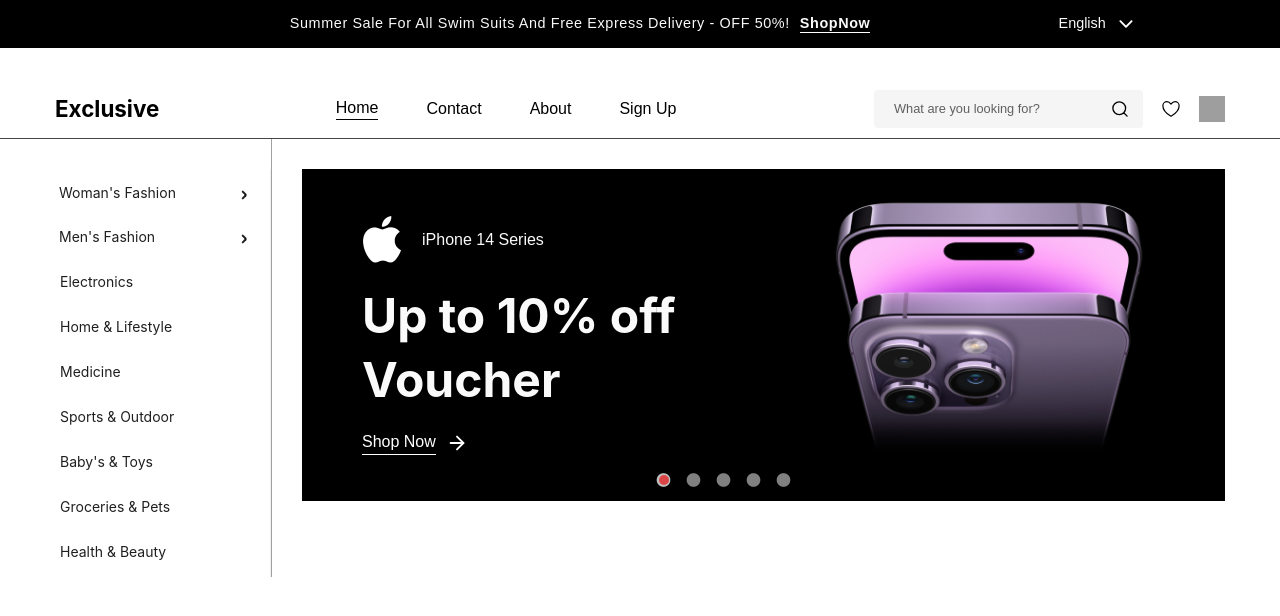
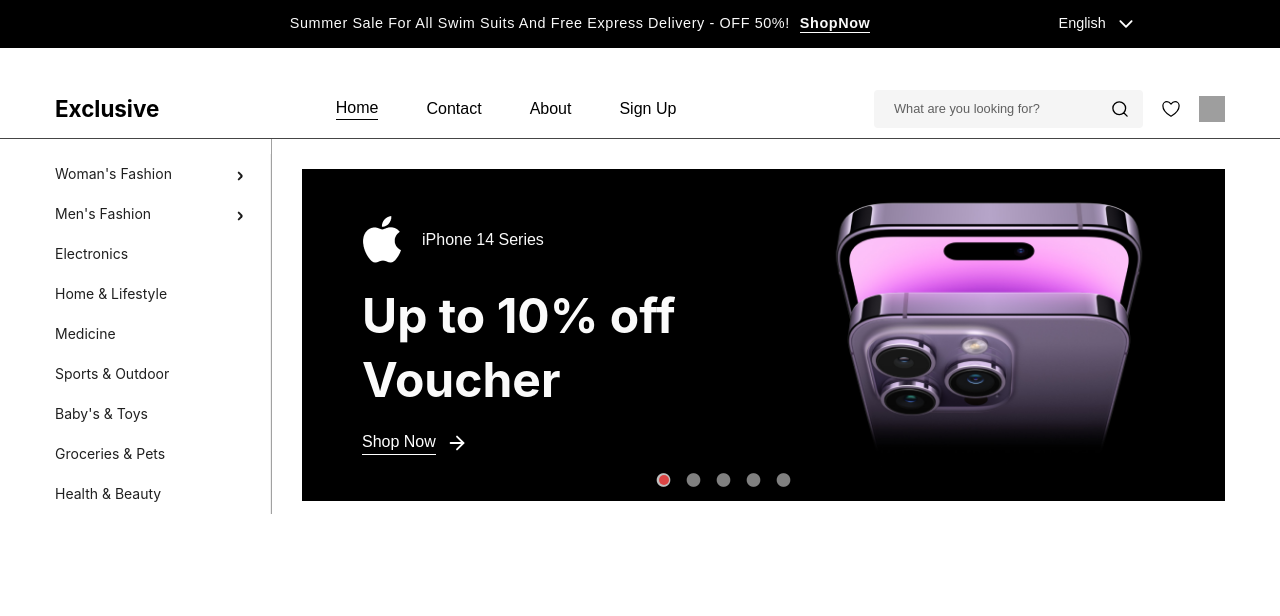
Before and after one commit to HoangThaiDev/Exclusive-vite, a React (Vite) app: page / in a window 1280 px wide. Shown: the top 616 px of the page. Built offline with nearby package versions, Linux system fonts and the light colour scheme; no server answers; grey boxes are pictures that could not be loaded.

Commit message:
Fix sidbarMenuHeade.css & header.module.css

```diff
--- a/src/component/Home/css/ant-design/sidebarMenuHeader.css
+++ b/src/component/Home/css/ant-design/sidebarMenuHeader.css
@@ -6,23 +6,20 @@
 .header__col-sidebar-menu .ant-menu-submenu,
 .header__col-sidebar-menu .ant-menu-item {
     width: 100%;
-    /* height: 35px; */
-}
-
-.header__col-sidebar-menu .ant-menu-item {
-    margin: 5px 0 !important;
 }
 
 .header__col-sidebar-menu .ant-menu-item .ant-menu-title-content {
-    padding-left: 5px;
+    padding-left: 0;
 }
 
 .header__col-sidebar-menu .ant-menu-submenu-title {
     padding: 0 !important;
+    margin: 0;
 }
 
 .header__col-sidebar-menu .ant-menu-item-only-child {
-    padding-left: 0 !important;
+    padding: 0 !important;
+    margin: 0;
 }
 
 /* CSS: Icons */
@@ -31,6 +28,7 @@
 }
 
 /* CSS: Active */
+
 .header__col-sidebar-menu .ant-menu-submenu-open .ant-menu-inline {
     padding-left: 20px;
 }
--- a/src/component/Home/css/header.module.css
+++ b/src/component/Home/css/header.module.css
@@ -8,13 +8,10 @@
     margin: 0 auto;
 }
 
-
-/* CSS: Header Row */
-
 /* CSS: Header Col */
 .header__col {
     position: relative;
-    padding-top: 30px;
+    padding-top: 15px;
 }
 
 .header__col:nth-child(1) {
@@ -25,5 +22,4 @@
 .header__col:nth-child(2) {
     width: calc(100% - 217px);
     padding: 30px 0 0 30px;
-
 }
--- a/vite.config.js
+++ b/vite.config.js
@@ -9,9 +9,6 @@
       port: 3000,
     },
     base: mode === "production" ? "/Exclusive-vite/" : "/",
-    server: {
-      port: 3000,
-    },
     build: {
       outDir: "dist",
     },
```
